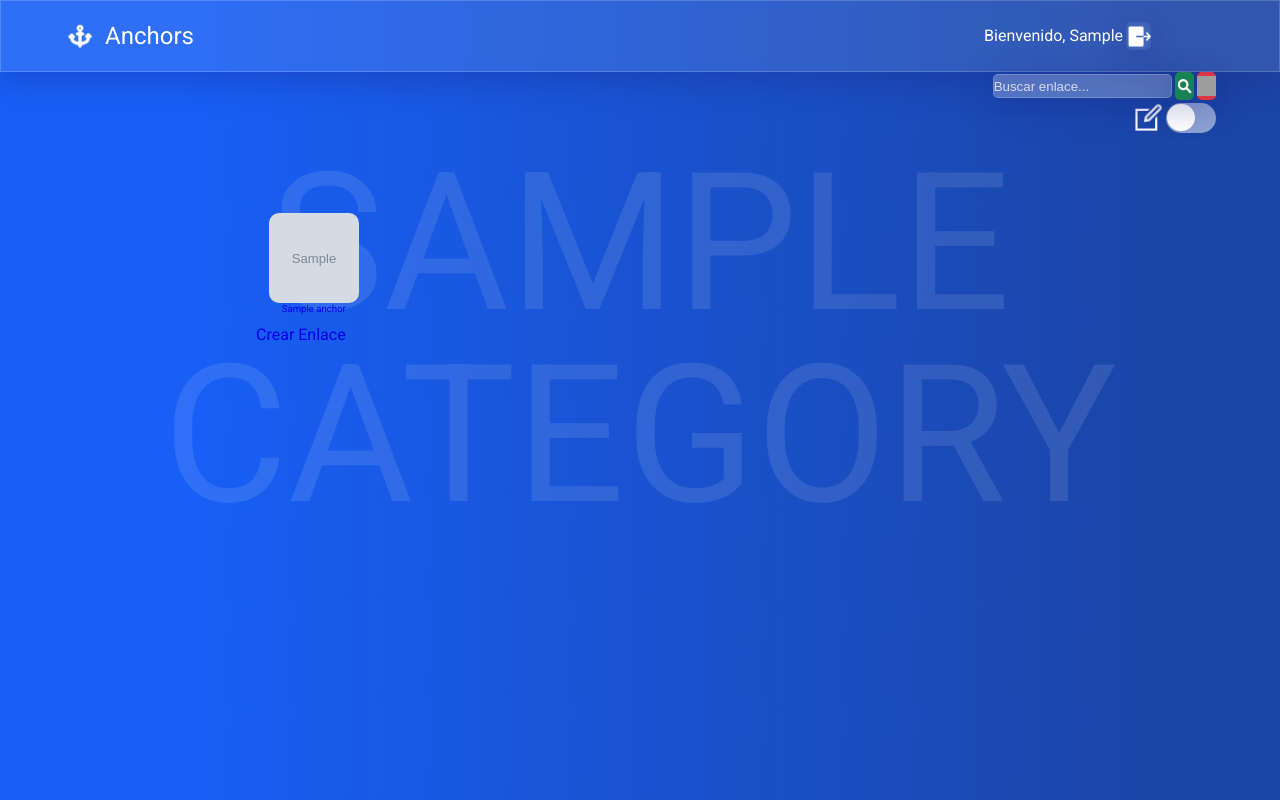
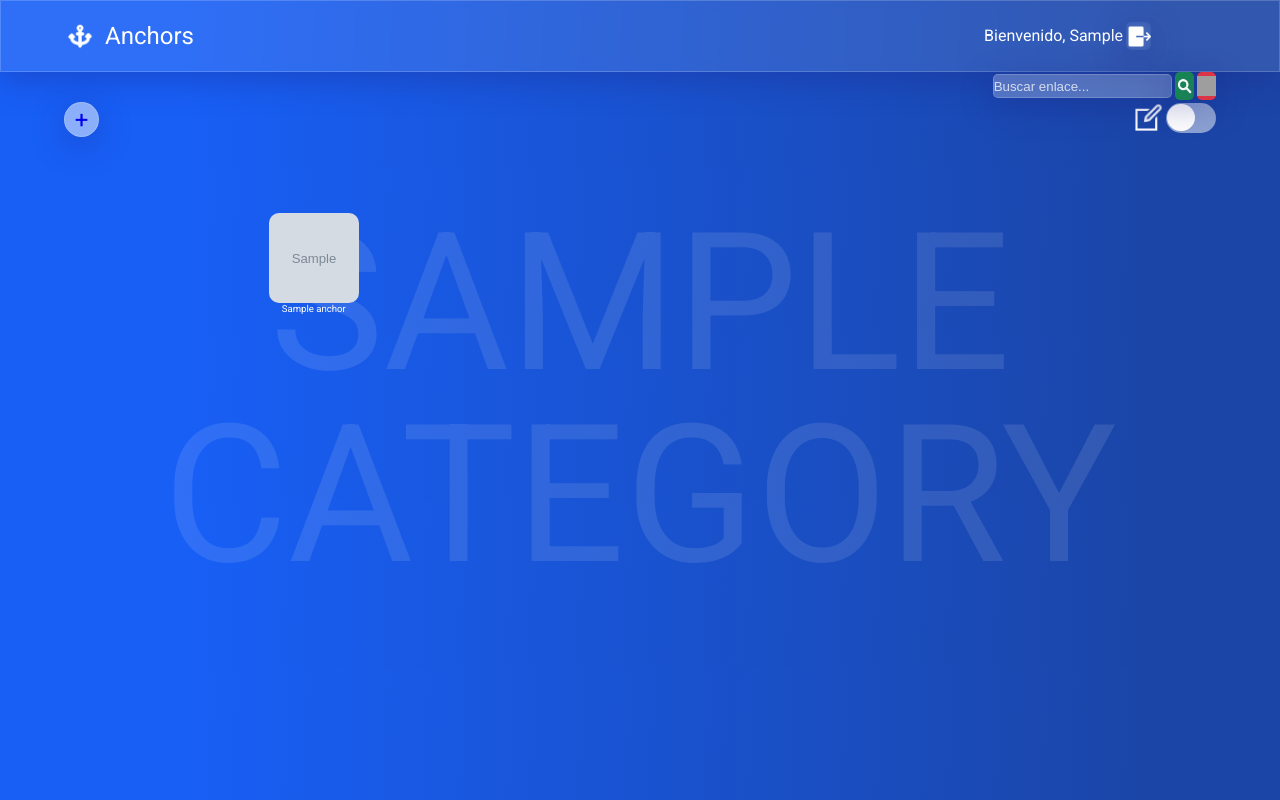
Before and after one commit to albino-babuino/anchors-application-django, a Django app: page /categories/1/ in a window 1280 px wide. Run offline with Django 5.2, Linux system fonts and the light colour scheme; a user stored in the database is signed in; tables that the repository leaves empty hold one stand-in row (values such as "Sample post"); grey boxes marked "Sample" are stand-in pictures; grey boxes are pictures that could not be loaded.

Commit message:
Agregado botón de crear enlace

```diff
--- a/anchorsapp/templates/anchorsapp/category_detail.html
+++ b/anchorsapp/templates/anchorsapp/category_detail.html
@@ -8,6 +8,8 @@
 
 <!-- Contenido de la página de detalle de categoría -->
 {% block content %}
+<!-- Enlace para crear un enlace -->
+<a href="{% url 'create_anchor' %}" class="create-btn">+</a>
 <!-- checkbox de edición -->
 {% include "toggle_switch.html" %}
 
@@ -45,10 +47,6 @@
 		</div>
 		{% endif %}
 	</section>
-	<!-- Enlace para crear un nuevo enlace si el usuario está autenticado -->
-	{% if user.is_authenticated %}
-	<a href="{% url 'create_anchor' %}" class="create-btn">Crear Enlace</a>
-	{% endif %}
 </main>
 
 {% endblock %}
--- a/static/css/category_detail.css
+++ b/static/css/category_detail.css
@@ -1,5 +1,26 @@
 
 /* Estilos para el category_detail.html */
+.create-btn{
+    display: inline-block;
+    background: rgba( 255, 255, 255, 0.5 );
+    box-shadow: 0 8px 32px 0 rgba( 31, 38, 135, 0.37 );
+    backdrop-filter: blur( 4px );
+    -webkit-backdrop-filter: blur( 4px );
+    border-radius: 10px;
+    border: 1px solid rgba( 255, 255, 255, 0.18 );
+    width: 35px;
+    height: 35px;
+    line-height: 35px;
+    border-radius: 50%;
+    font-size: 1.5rem;
+    text-align: center;
+    margin: 30px 5vw;
+}
+
+.create-btn:hover{
+    background: rgba( 255, 255, 255, 0.25 );
+}
+
 form {
     display: flex;
     justify-content: center;
@@ -69,7 +90,7 @@ form .icon{
 }
 
 .category_detail-main {
-    min-height: 85vh;
+    min-height: 100vh;
     position: absolute;
     top: 0;
     left: 0;
@@ -99,6 +120,10 @@ form .icon{
     font-size: 12rem;
 }
 
+main a{
+    color: white;
+}
+
 section {
     padding-top: 10vh;
     display: flex;
@@ -106,6 +131,7 @@ section {
     flex-wrap: wrap;
     justify-content: flex-start;
 }
+
 section img {
     width: 90px;
     height: 90px;
```
